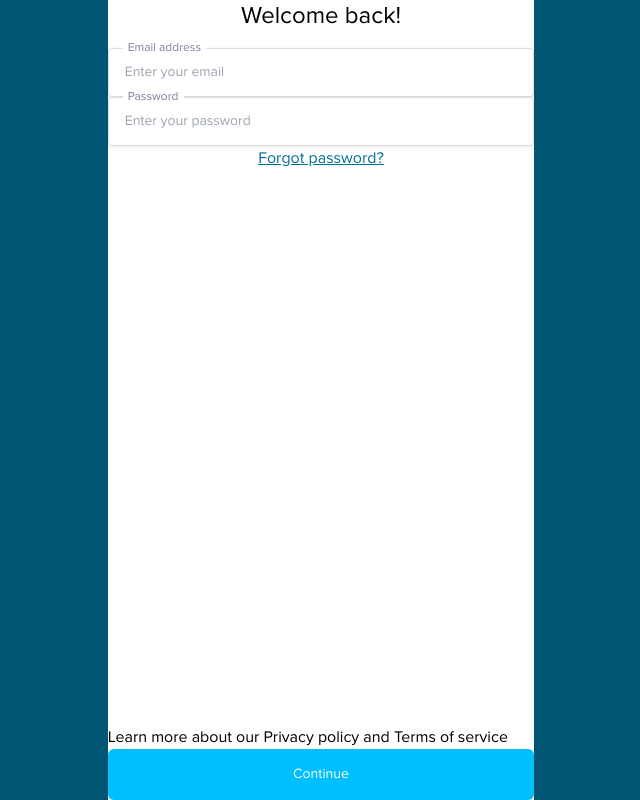
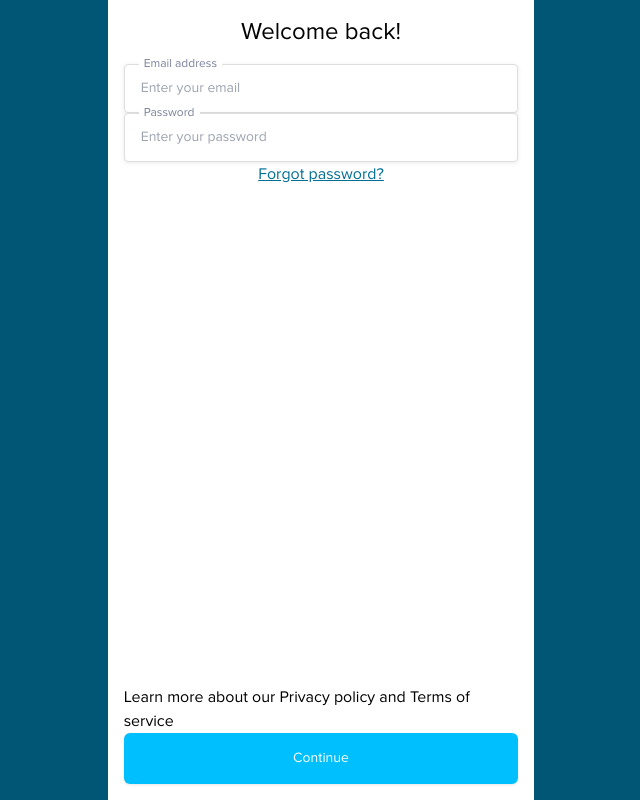
Before and after one commit to clients-projects/uphold1-front, a React (Create React App) app: page / in a window 1280 px wide. Shown: the whole page, without its empty margins (319-959 px from the left). Built offline with nearby package versions, Linux system fonts and the light colour scheme.

Commit message:
working on login form

```diff
--- a/src/components/Form.jsx
+++ b/src/components/Form.jsx
@@ -59,7 +59,7 @@ const Form = (props) => {
     return (
         <>
             <form
-                className='grid w-full place-content-stretch bg-white  md:mx-auto font-normal gap-8 h-full text-black'
+                className='grid w-full place-content-stretch bg-white  md:mx-auto font-normal gap-8 h-full text-black py-4 px-4'
                 onSubmit={handleSubmit}
             >
                 <div>
```
